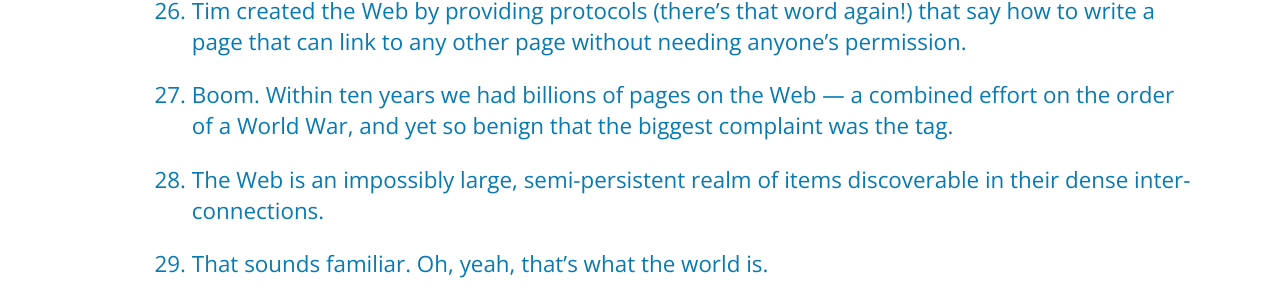
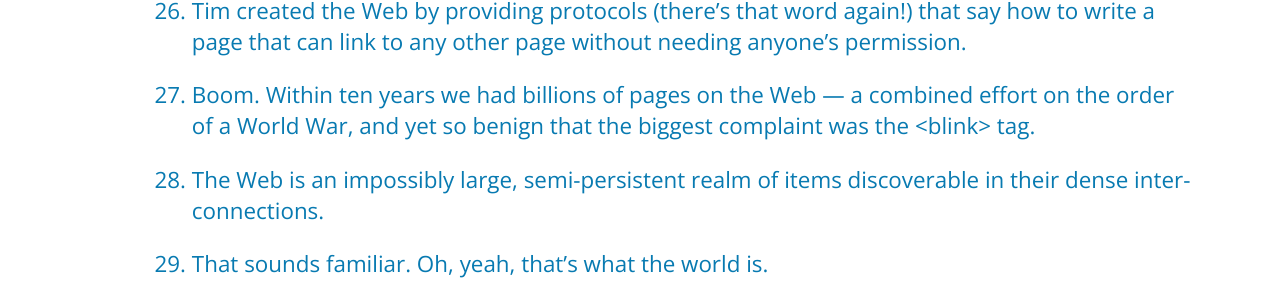
Before and after one commit to dweinberger/newclues, a Jekyll site: the page built from newclues.html, in a window 1280 px wide and 900 px high, scrolled down 4574 px. Shown: the part 181-487 px from the top of the window. Built offline with Jekyll 4.4.1, drawn with Linux system fonts in a browser that asks for light colours; nearby versions of some CDN libraries.

Commit message:
Update clues.yml
added visible brackets around "blink"

```diff
--- a/_data/clues.yml
+++ b/_data/clues.yml
@@ -41,7 +41,7 @@
       clues:
         - 'In 1991, <a href="http://en.wikipedia.org/wiki/Tim_Berners-Lee">Tim Berners-Lee</a> used the Net to create a gift he gave freely to us all: the World Wide Web. Thank you.'
         - Tim created the Web by providing protocols (there's that word again!) that say how to write a page that can link to any other page without needing anyone's permission.
-        - Boom. Within ten years we had billions of pages on the Web — a combined effort on the order of a World War, and yet so benign that the biggest complaint was the <blink> tag.
+        - Boom. Within ten years we had billions of pages on the Web — a combined effort on the order of a World War, and yet so benign that the biggest complaint was the &lt;blink&gt; tag.
         - The Web is an impossibly large, semi-persistent realm of items discoverable in their dense inter-connections.
         - That sounds familiar. Oh, yeah, that's what the world is.
         - Unlike the real world, every thing and every connection on the Web was created by some one of us expressing an interest and an assumption about how those small pieces go together.
```
